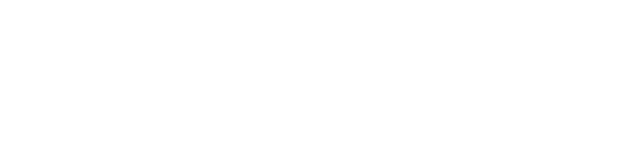
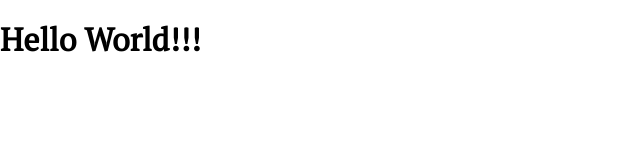
Before and after one commit to roman-stepanov/automotive, a website: page index.html in a window 1280 px wide. Shown: the whole page, without its empty margins (0-640 px from the left). Drawn offline with nearby package versions, Linux system fonts and the light colour scheme; files that its build step writes are made by us from their sources.

Commit message:
Подключил шрифт PT Serif

```diff
--- a/index.html
+++ b/index.html
@@ -7,6 +7,6 @@
     <link rel="stylesheet" href="css/style.css">
   </head>
   <body>
-
+    <h1>Hello World!!!</h1>
   </body>
 </html>
--- /dev/null
+++ b/less/global/common.less
@@ -0,0 +1,4 @@
+body {
+  font-family: "PT Serif", "Times New Roman", serif;
+  font-weight: 400;
+}
--- /dev/null
+++ b/less/global/fonts.less
@@ -0,0 +1,6 @@
+@font-face {
+  font-family: "PT Serif";
+  src: local("PT Serif"), local("PTSerif-Regular"), url("../fonts/ptserif.woff2") format("woff2"), url("../fonts/ptserif.woff") format("woff"), url("../fonts/ptserif.ttf") format("truetype");
+  font-weight: 400;
+  font-style: normal;
+}
--- a/less/style.less
+++ b/less/style.less
@@ -0,0 +1,2 @@
+@import "global/fonts.less";
+@import "global/common.less";
```
Also changed, not shown: fonts/ptserif.ttf (added), fonts/ptserif.woff (added), fonts/ptserif.woff2 (added).
